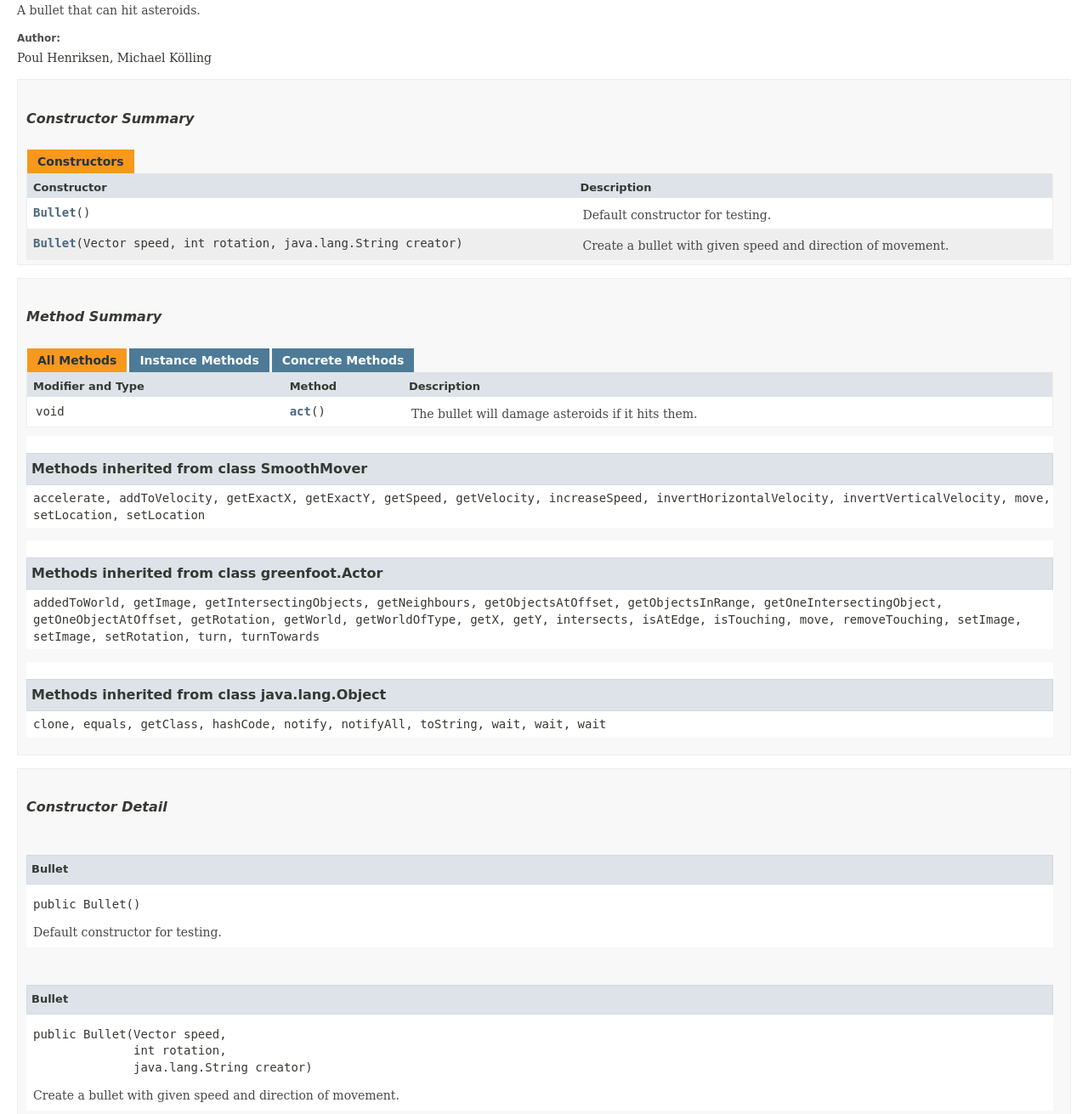
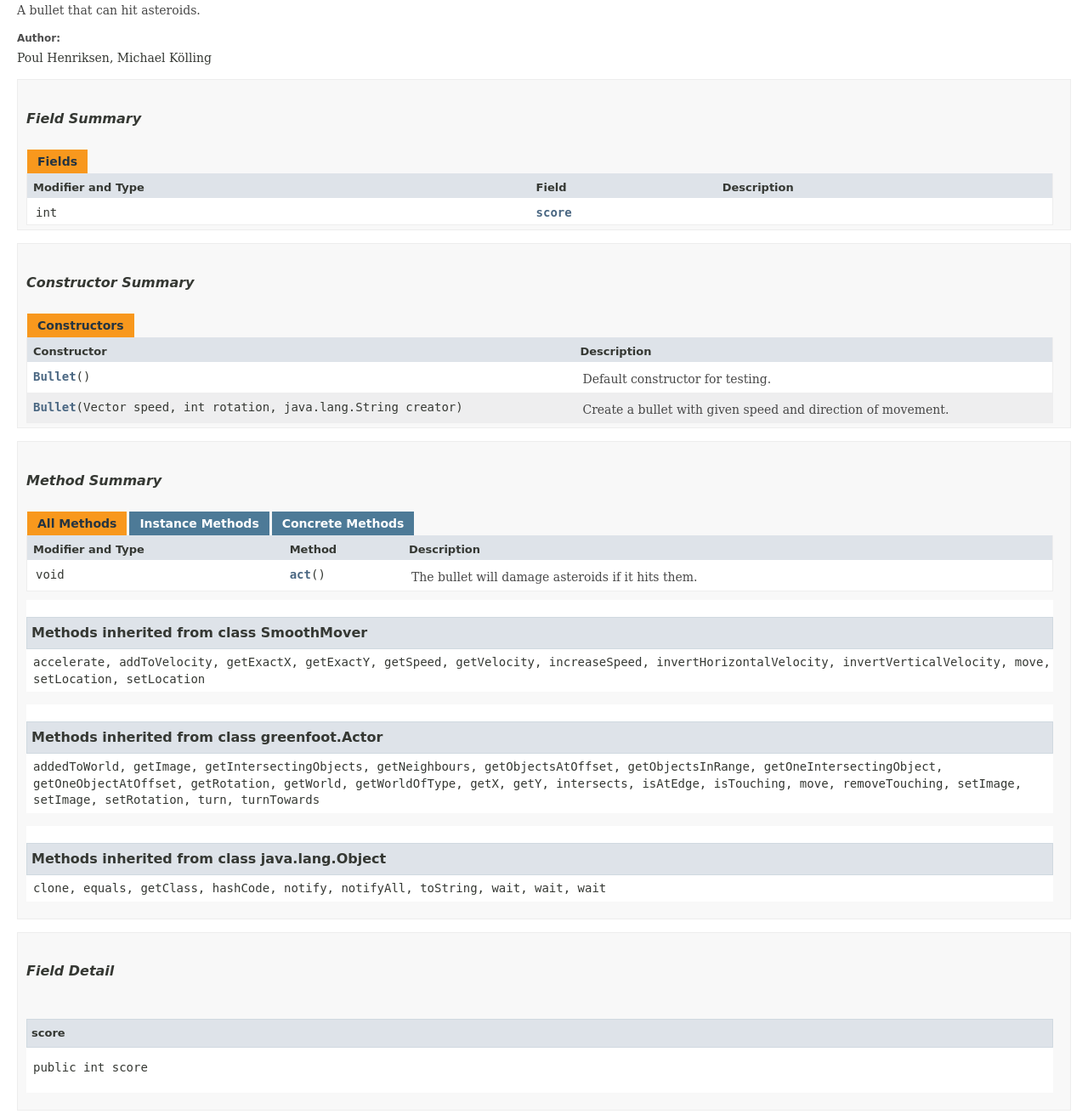
Before and after one commit to TerraLindaHighSchool/asteroids-avaj545, a plain HTML site: page doc/Bullet.html in a window 1280 px wide. Shown: the part 192-1503 px from the top of the page at 85% size. Drawn offline with Linux system fonts and the light colour scheme; a web font is replaced by a local one.

Commit message:
Final commit and push

```diff
--- a/doc/Bullet.html
+++ b/doc/Bullet.html
@@ -70,6 +70,29 @@ extends SmoothMover</pre>
 <div class="summary">
 <ul class="blockList">
 <li class="blockList">
+<!-- =========== FIELD SUMMARY =========== -->
+<section role="region">
+<ul class="blockList">
+<li class="blockList"><a id="field.summary">
+<!--   -->
+</a>
+<h3>Field Summary</h3>
+<table class="memberSummary">
+<caption><span>Fields</span><span class="tabEnd">&nbsp;</span></caption>
+<tr>
+<th class="colFirst" scope="col">Modifier and Type</th>
+<th class="colSecond" scope="col">Field</th>
+<th class="colLast" scope="col">Description</th>
+</tr>
+<tr class="altColor">
+<td class="colFirst"><code>int</code></td>
+<th class="colSecond" scope="row"><code><span class="memberNameLink"><a href="#score">score</a></span></code></th>
+<td class="colLast">&nbsp;</td>
+</tr>
+</table>
+</li>
+</ul>
+</section>
 <!-- ======== CONSTRUCTOR SUMMARY ======== -->
 <section role="region">
 <ul class="blockList">
@@ -153,6 +176,25 @@ extends SmoothMover</pre>
 <div class="details">
 <ul class="blockList">
 <li class="blockList">
+<!-- ============ FIELD DETAIL =========== -->
+<section role="region">
+<ul class="blockList">
+<li class="blockList"><a id="field.detail">
+<!--   -->
+</a>
+<h3>Field Detail</h3>
+<a id="score">
+<!--   -->
+</a>
+<ul class="blockListLast">
+<li class="blockList">
+<h4>score</h4>
+<pre>public&nbsp;int score</pre>
+</li>
+</ul>
+</li>
+</ul>
+</section>
 <!-- ========= CONSTRUCTOR DETAIL ======== -->
 <section role="region">
 <ul class="blockList">
```
Also changed, not shown: 3 other files.
